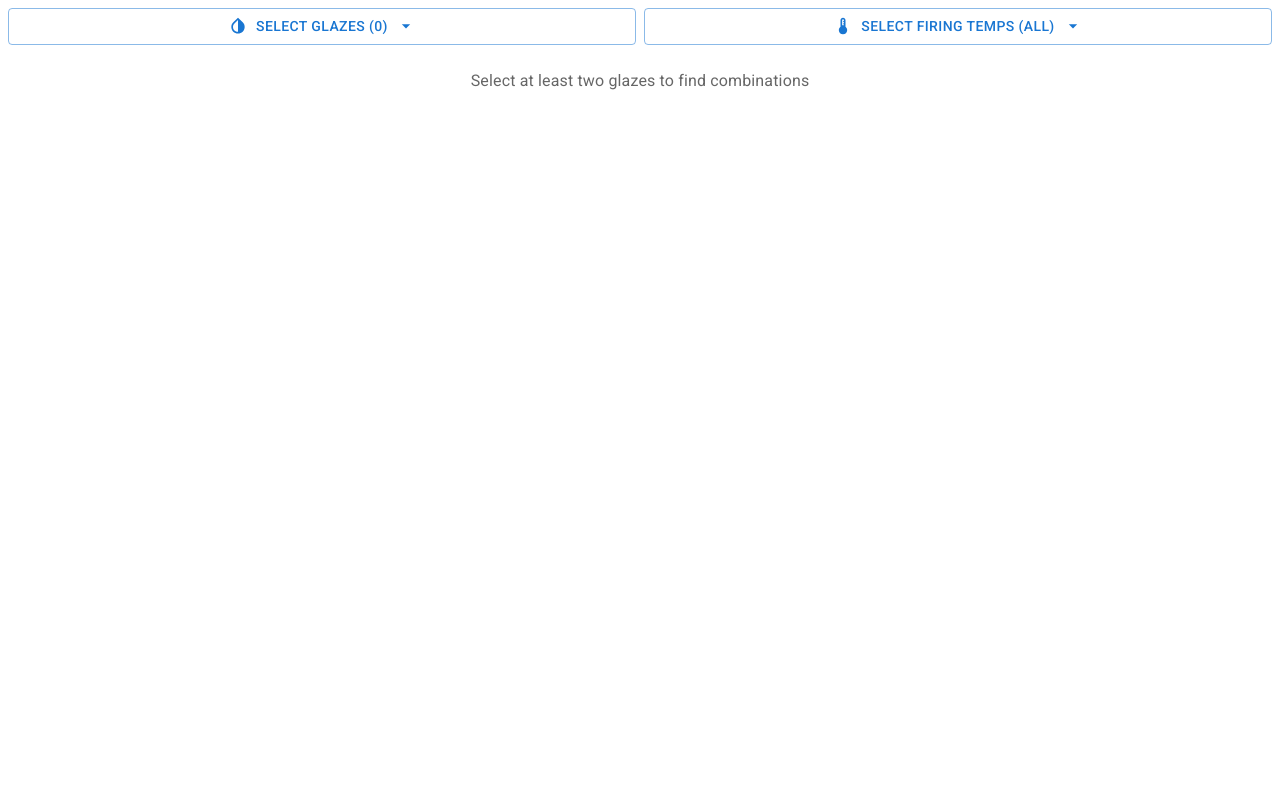
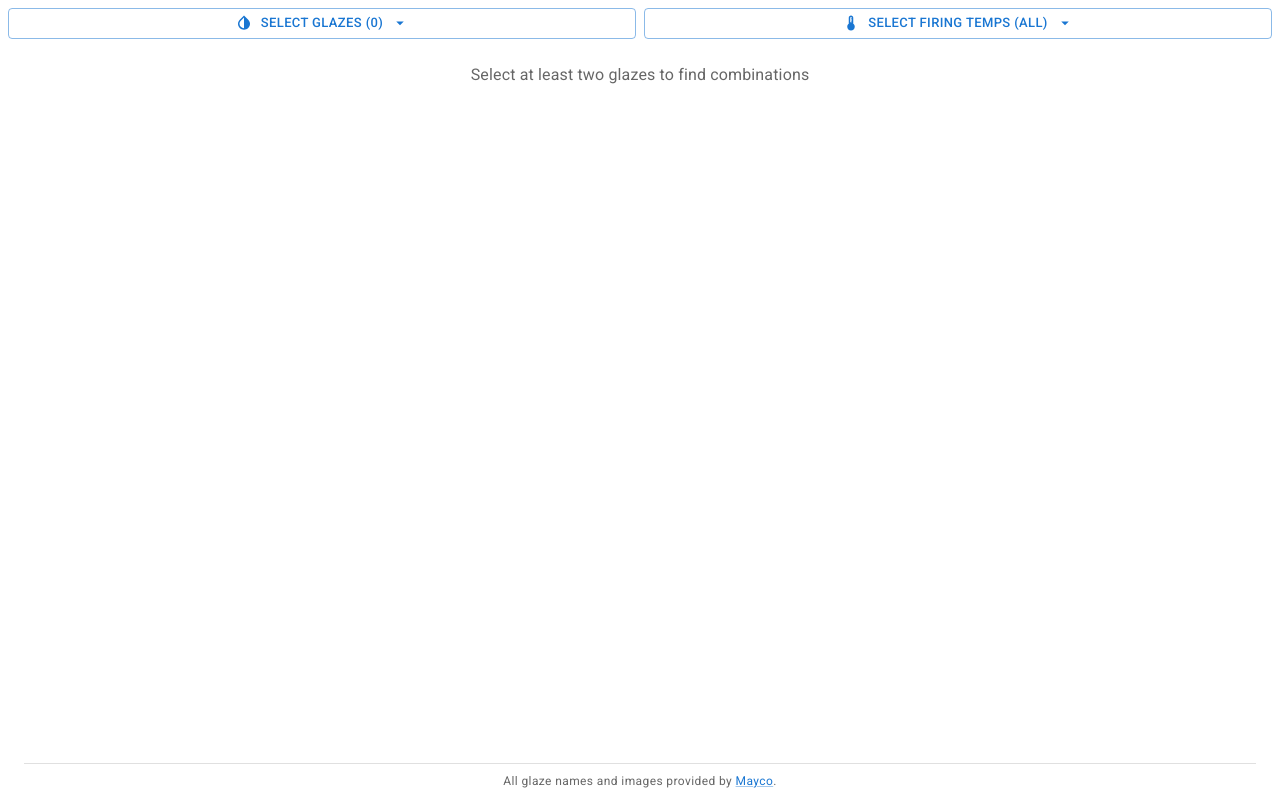
Before and after one commit to anickle060193/glaze_combinations, a React (Vite) app: page / in a window 1280 px wide. Built offline with nearby package versions, Linux system fonts and the light colour scheme.

Commit message:
Various layout improvements.

```diff
--- a/index.html
+++ b/index.html
@@ -5,7 +5,7 @@
   <meta charset="UTF-8" />
   <link rel="icon" type="image/svg+xml" href="/favicon.svg" />
   <meta name="viewport" content="width=device-width, initial-scale=1.0" />
-  <meta name="color-scheme" content="light" />
+  <meta name="color-scheme" content="dark light" />
   <title>Glazes</title>
   <style>
     html,
--- a/src/App.tsx
+++ b/src/App.tsx
@@ -12,14 +12,14 @@ const theme = createTheme( {
   cssVariables: true,
   colorSchemes: {
     light: true,
-    dark: false,
+    dark: true,
   },
 } );
 
 export const App: React.FC = () =>
 {
   return (
-    <ThemeProvider theme={theme} defaultMode="light" storageManager={null}>
+    <ThemeProvider theme={theme} defaultMode="system" storageManager={null}>
       <CssBaseline />
       <MainScreen />
     </ThemeProvider>
--- /dev/null
+++ b/src/components/ExternalLink.tsx
@@ -0,0 +1,13 @@
+import React from 'react';
+import { Link, type LinkProps } from '@mui/material';
+
+export const ExternalLink: React.FC<LinkProps> = ( props: LinkProps ) =>
+{
+  return (
+    <Link
+      {...props}
+      target="_blank"
+      rel="noreferrer noopener"
+    />
+  );
+};
--- a/src/components/FilterButton.tsx
+++ b/src/components/FilterButton.tsx
@@ -50,6 +50,7 @@ export function FilterButton<T>( {
   getOptionIcon,
 }: Props<T> ): React.ReactNode
 {
+  const buttonRef = React.useRef<HTMLButtonElement | null>( null );
   const [ anchorEl, setAnchorEl ] = React.useState<HTMLElement | null>( null );
 
   const [ inputValue, setInputValue ] = React.useState( '' );
@@ -72,14 +73,23 @@ export function FilterButton<T>( {
   return (
     <>
       <Button
+        ref={buttonRef}
         sx={sx}
         variant="outlined"
+        size="small"
         startIcon={startIcon}
         endIcon={<DropDownIcon />}
         onClick={( e ) =>
         {
-          setAnchorEl( e.currentTarget );
-          setInputValue( '' );
+          if( anchorEl )
+          {
+            setAnchorEl( null );
+          }
+          else
+          {
+            setAnchorEl( e.currentTarget );
+            setInputValue( '' );
+          }
         }}
       >
         {label} ({ showAll && value.length === 0 ? 'All' : value.length})
@@ -90,14 +100,22 @@ export function FilterButton<T>( {
         placement="bottom-start"
       >
         <ClickAwayListener
-          onClickAway={() =>
+          mouseEvent="onMouseDown"
+          touchEvent="onTouchStart"
+          onClickAway={( e ) =>
           {
+            if( e.target instanceof HTMLElement
+              && buttonRef.current?.contains( e.target ) )
+            {
+              return;
+            }
             setAnchorEl( null );
           }}
         >
           <Paper
             sx={{
-              maxHeight: 400,
+              minWidth: anchorEl?.clientWidth,
+              maxHeight: 'min( 600px, 90vh )',
               display: 'flex',
               flexDirection: 'column',
             }}
@@ -116,6 +134,13 @@ export function FilterButton<T>( {
                 placeholder={placeholder}
                 value={inputValue}
                 onChange={( e ) => setInputValue( e.currentTarget.value )}
+                onKeyDown={( e ) =>
+                {
+                  if( e.key === 'Escape' )
+                  {
+                    setAnchorEl( null );
+                  }
+                }}
                 endAdornment={(
                   <InputAdornment position="end">
                     <Tooltip title="Clear filter">
--- a/src/components/GlazeComboGrid.tsx
+++ b/src/components/GlazeComboGrid.tsx
@@ -1,19 +1,19 @@
 import React from 'react';
 import { Box, Card, Grid, styled, Typography } from '@mui/material';
 
+import { GlazeLink } from './GlazeLink';
+import { ExternalLink } from './ExternalLink';
+
 import type { Glaze, GlazeCombo } from '../utilities/glazes';
 
-const ComboImage = styled( 'img' )( ( { theme } ) => ( {
+const ComboImage = styled( 'img' )( () => ( {
+  display: 'block',
   width: '100%',
   height: '100%',
-  transformOrigin: 'center',
-  transition: theme.transitions.create( [ 'transform' ] ),
-  '&:hover, &:focus': {
-    transform: 'scale( 2.0 )',
-  },
 } ) );
 
 const ComboGlazeImage = styled( 'img' )( () => ( {
+  display: 'block',
   width: '100%',
   flex: 1,
 } ) );
@@ -46,6 +46,7 @@ export const GlazeComboGrid: React.FC<Props> = ( { glazeCombos, glazes } ) =>
               display: 'flex',
               flexDirection: 'column',
             }}
+            tabIndex={-1}
           >
             <Box
               sx={{
@@ -59,17 +60,14 @@ export const GlazeComboGrid: React.FC<Props> = ( { glazeCombos, glazes } ) =>
                   overflow: 'clip',
                 }}
               >
-                <a
+                <ExternalLink
                   href={combo.imageUrls[ 0 ]}
-                  target="_blank"
-                  rel="noreferrer noopener"
                 >
                   <ComboImage
                     src={combo.imageUrls[ 0 ]}
                     loading="lazy"
-                    tabIndex={-1}
                   />
-                </a>
+                </ExternalLink>
               </Box>
               <Box
                 sx={{
@@ -78,12 +76,16 @@ export const GlazeComboGrid: React.FC<Props> = ( { glazeCombos, glazes } ) =>
                   flexDirection: 'column',
                 }}
               >
-                {comboGlazes.map( ( g ) => (
-                  <ComboGlazeImage
-                    key={g?.id}
-                    src={g?.imageUrls[ combo.fireTemp ]}
-                    alt={g?.name}
-                  />
+                {comboGlazes.map( ( g ) => g && (
+                  <GlazeLink
+                    key={g.id}
+                    glaze={g}
+                  >
+                    <ComboGlazeImage
+                      src={g.imageUrls[ combo.fireTemp ]}
+                      alt={g.name}
+                    />
+                  </GlazeLink>
                 ) )}
               </Box>
             </Box>
--- /dev/null
+++ b/src/components/GlazeLink.tsx
@@ -0,0 +1,22 @@
+import React from 'react';
+
+import { ExternalLink } from './ExternalLink';
+
+import type { Glaze } from '../utilities/glazes';
+
+interface Props
+{
+  glaze: Glaze;
+  children?: NonNullable<React.ReactNode>;
+}
+
+export const GlazeLink: React.FC<Props> = ( { glaze, children } ) =>
+{
+  return (
+    <ExternalLink
+      href={`https://www.maycocolors.com/product/${glaze.id}/`}
+    >
+      {children ?? glaze.name}
+    </ExternalLink>
+  );
+};
--- a/src/screens/MainScreen.tsx
+++ b/src/screens/MainScreen.tsx
@@ -1,10 +1,11 @@
 import React from 'react';
-import { Box, styled, Typography } from '@mui/material';
+import { Box, Divider, styled, Typography } from '@mui/material';
 import GlazeIcon from '@mui/icons-material/InvertColors';
 import TemperatureIcon from '@mui/icons-material/Thermostat';
 
 import { FilterButton } from '../components/FilterButton';
 import { GlazeComboGrid } from '../components/GlazeComboGrid';
+import { ExternalLink } from '../components/ExternalLink';
 
 import { useAsyncData } from '../hooks/useAsyncData';
 import { useLocalStorage } from '../hooks/useLocalStorage';
@@ -12,6 +13,7 @@ import { useLocalStorage } from '../hooks/useLocalStorage';
 import { fetchGlazesData } from '../utilities/glazes';
 
 const ListImage = styled( 'img' )( ( { theme } ) => ( {
+  display: 'block',
   width: 24,
   height: 24,
   borderRadius: theme.shape.borderRadius,
@@ -158,6 +160,26 @@ export const MainScreen: React.FC = () =>
                   )
             )}
       </Box>
+      <Box
+        component="footer"
+        sx={{
+          display: 'flex',
+          flexDirection: 'column',
+          alignItems: 'center',
+          paddingBottom: 1,
+          gap: 1,
+        }}
+      >
+        <Divider
+          sx={{
+            alignSelf: 'stretch',
+          }}
+          variant="middle"
+        />
+        <Typography variant="caption" color="textSecondary">
+          All glaze names and images provided by <ExternalLink href="https://www.maycocolors.com">Mayco</ExternalLink>.
+        </Typography>
+      </Box>
     </Box>
   );
 };
```
